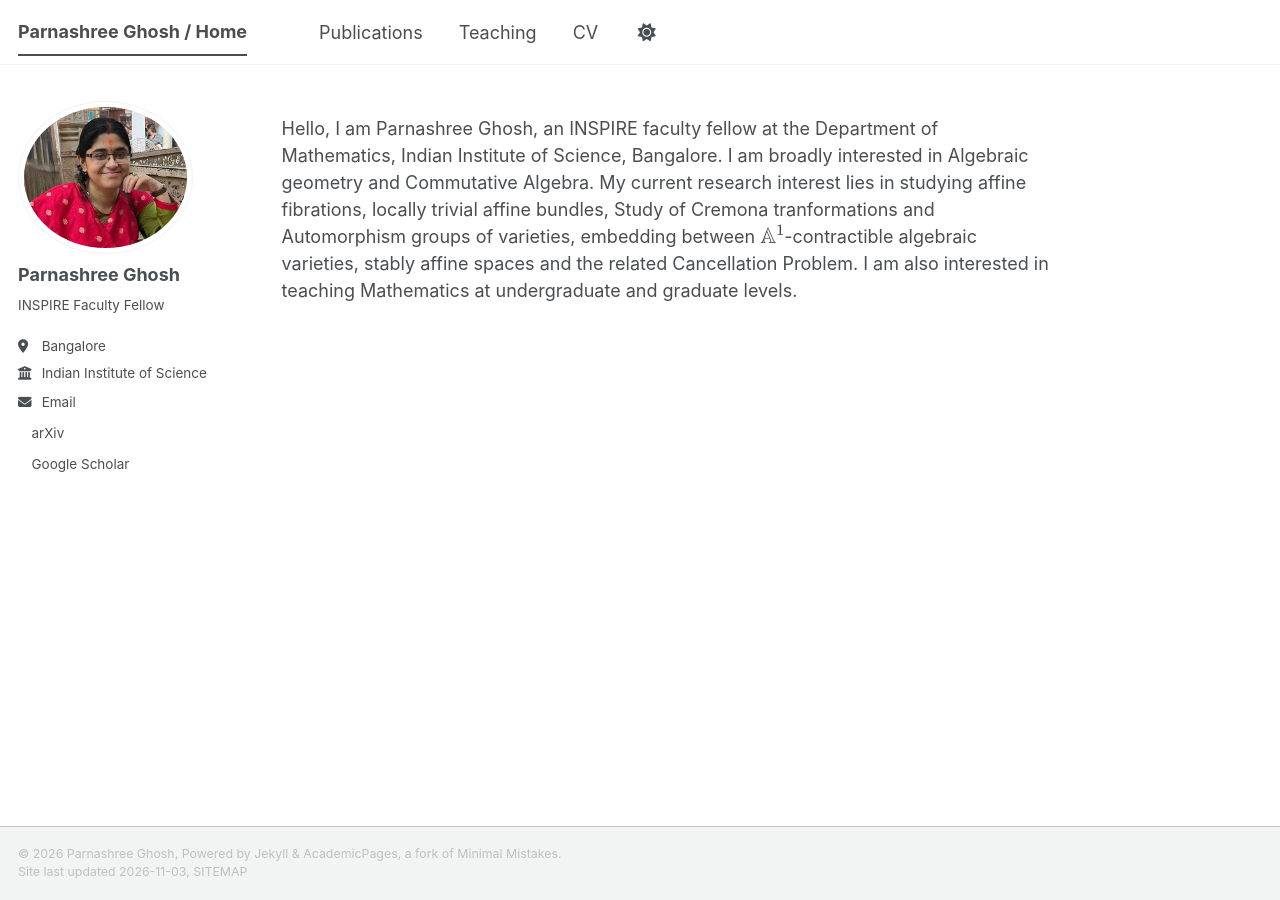
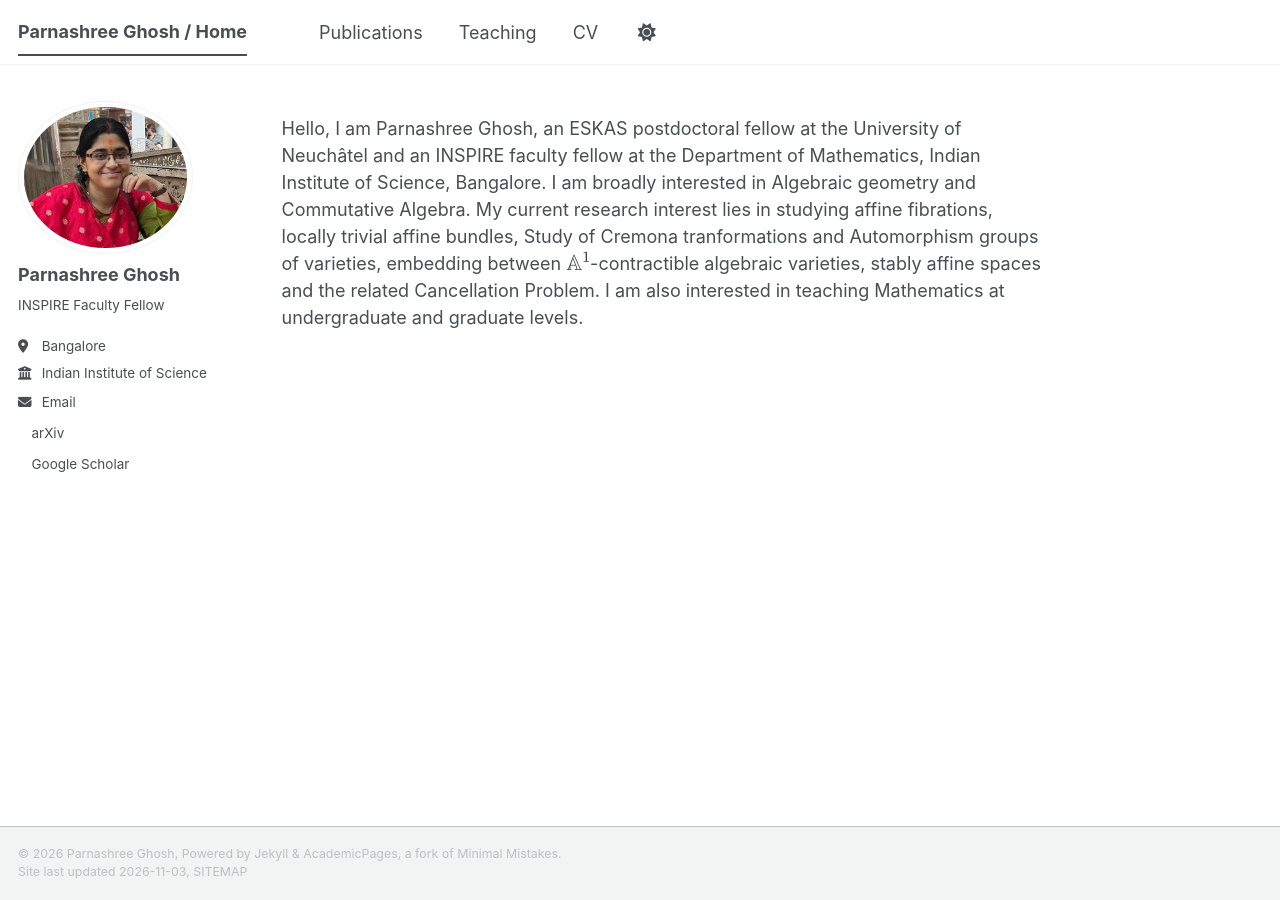
Before and after one commit to parnashree-math/parnashree-math.github.io, a Jekyll site: the page built from _pages/about.md, in a window 1280 px wide. Built offline with Jekyll 4.4.1, drawn with Linux system fonts in a browser that asks for light colours; a style sheet for code colours, icons or effects is not loaded.

Commit message:
Add ESKAS postdoctoral affiliation at University of Neuchâtel

```diff
--- a/_pages/about.md
+++ b/_pages/about.md
@@ -7,6 +7,6 @@ redirect_from:
   - /about.html
 ---
 
-Hello, I am Parnashree Ghosh, an INSPIRE faculty fellow at the Department of Mathematics, Indian Institute of Science, Bangalore.
+Hello, I am Parnashree Ghosh, an ESKAS postdoctoral fellow at the University of Neuchâtel and an INSPIRE faculty fellow at the Department of Mathematics, Indian Institute of Science, Bangalore.
 I am broadly interested in Algebraic geometry and Commutative Algebra. My current research interest lies in studying affine fibrations,  locally trivial affine bundles, Study of Cremona tranformations and Automorphism groups of varieties, embedding between \\(\mathbb{A}^1\\)-contractible algebraic varieties,  stably affine spaces and the related Cancellation Problem.
 I am also interested in teaching Mathematics at undergraduate and graduate levels.
```
